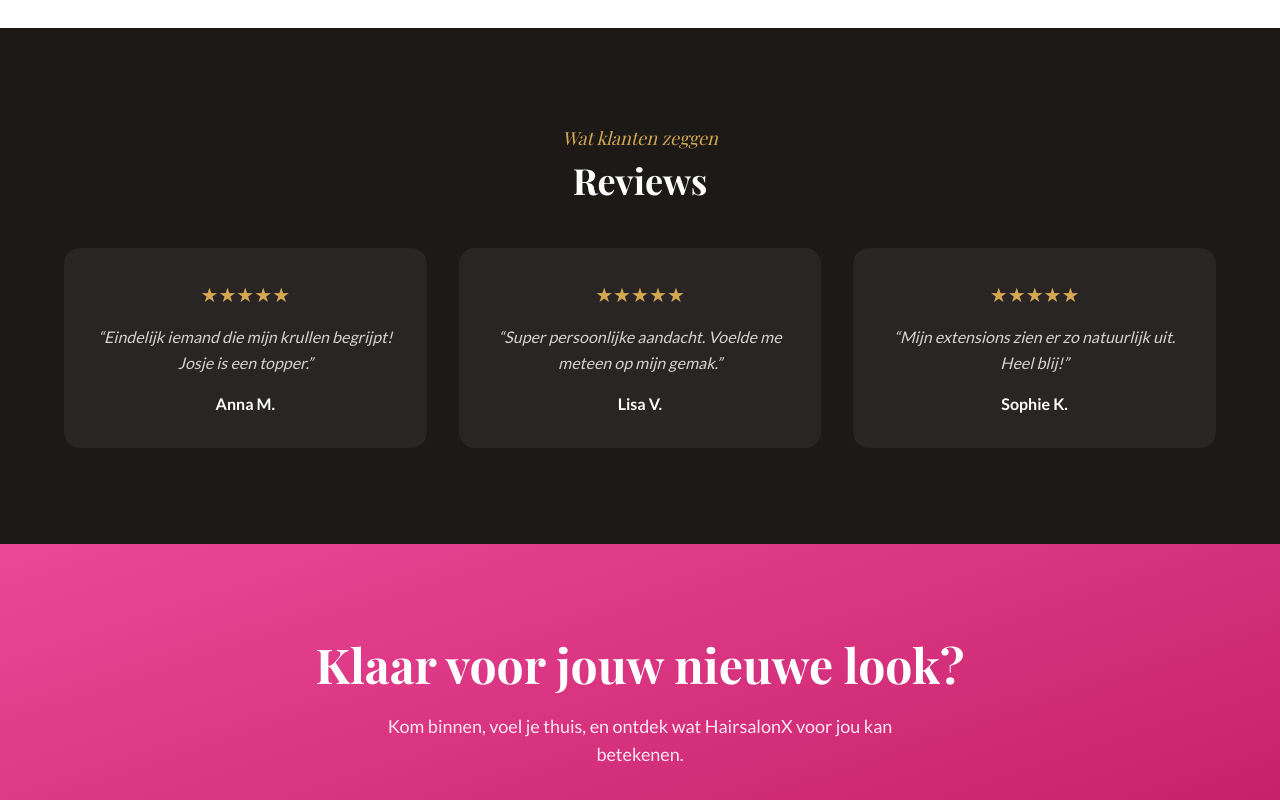
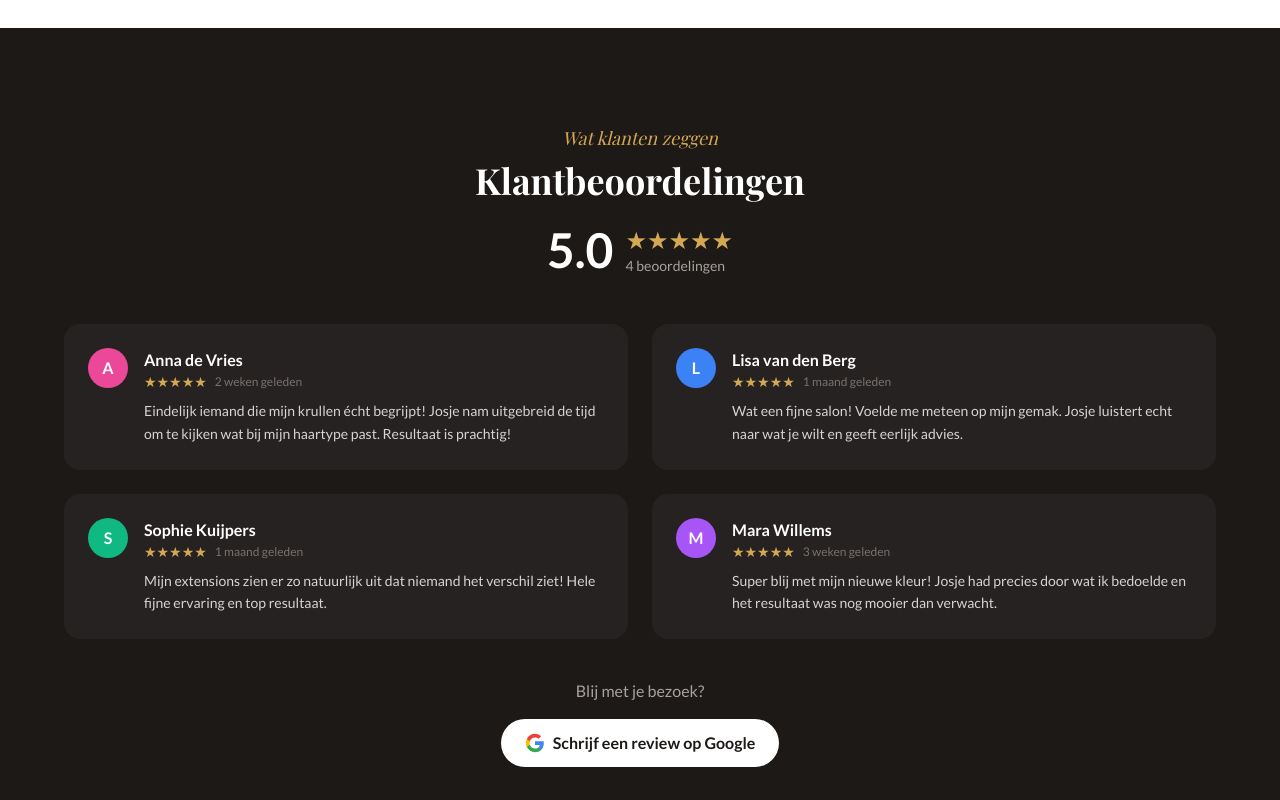
Before and after one commit to Marcus-Vu/marcus_project, a Next.js app in the folder hairsalonx/: page / in a window 1280 px wide. Shown: the part 2800-3600 px from the top of the page. Built offline with nearby package versions, Linux system fonts and the light colour scheme.

Commit message:
feat: upgrade reviews section met Google-stijl layout, avatars, rating en review CTA

```diff
--- a/hairsalonx/src/app/page.tsx
+++ b/hairsalonx/src/app/page.tsx
@@ -173,33 +173,54 @@ function ServicesPreview() {
 
 function ReviewsSection() {
   const reviews = [
-    { name: 'Anna M.', text: 'Eindelijk iemand die mijn krullen begrijpt! Josje is een topper.', stars: 5 },
-    { name: 'Lisa V.', text: 'Super persoonlijke aandacht. Voelde me meteen op mijn gemak.', stars: 5 },
-    { name: 'Sophie K.', text: 'Mijn extensions zien er zo natuurlijk uit. Heel blij!', stars: 5 },
+    { name: 'Anna de Vries', initial: 'A', color: 'bg-pink-500', text: 'Eindelijk iemand die mijn krullen écht begrijpt! Josje nam uitgebreid de tijd om te kijken wat bij mijn haartype past. Resultaat is prachtig!', stars: 5, time: '2 weken geleden' },
+    { name: 'Lisa van den Berg', initial: 'L', color: 'bg-blue-500', text: 'Wat een fijne salon! Voelde me meteen op mijn gemak. Josje luistert echt naar wat je wilt en geeft eerlijk advies.', stars: 5, time: '1 maand geleden' },
+    { name: 'Sophie Kuijpers', initial: 'S', color: 'bg-emerald-500', text: 'Mijn extensions zien er zo natuurlijk uit dat niemand het verschil ziet! Hele fijne ervaring en top resultaat.', stars: 5, time: '1 maand geleden' },
+    { name: 'Mara Willems', initial: 'M', color: 'bg-purple-500', text: 'Super blij met mijn nieuwe kleur! Josje had precies door wat ik bedoelde en het resultaat was nog mooier dan verwacht.', stars: 5, time: '3 weken geleden' },
   ]
+  const avgRating = 5.0
 
   return (
     <section className="section-padding bg-neutral-900 text-white">
-      <div className="container-narrow mx-auto text-center">
+      <div className="container-narrow mx-auto">
         <FadeInOnScroll>
-          <p className="text-gold font-display italic text-lg mb-2">Wat klanten zeggen</p>
-          <h2 className="font-display text-3xl md:text-4xl font-bold mb-12">
-            Reviews
-          </h2>
+          <div className="text-center mb-12">
+            <p className="text-gold font-display italic text-lg mb-2">Wat klanten zeggen</p>
+            <h2 className="font-display text-3xl md:text-4xl font-bold mb-6">Klantbeoordelingen</h2>
+            <div className="flex items-center justify-center gap-3">
+              <span className="text-5xl font-bold">{avgRating.toFixed(1)}</span>
+              <div className="text-left">
+                <div className="text-gold text-2xl">★★★★★</div>
+                <p className="text-neutral-400 text-sm">{reviews.length} beoordelingen</p>
+              </div>
+            </div>
+          </div>
         </FadeInOnScroll>
-        <div className="grid grid-cols-1 md:grid-cols-3 gap-8">
+        <div className="grid grid-cols-1 md:grid-cols-2 gap-6">
           {reviews.map((review, index) => (
-            <FadeInOnScroll key={review.name} delay={index * 150}>
-              <div className="bg-neutral-800 rounded-2xl p-8 hover-lift h-full">
-                <div className="text-gold text-xl mb-4">
-                  {'★'.repeat(review.stars)}
+            <FadeInOnScroll key={review.name} delay={index * 100}>
+              <div className="bg-neutral-800/80 rounded-2xl p-6 hover-lift">
+                <div className="flex items-start gap-4">
+                  <div className={`${review.color} w-10 h-10 rounded-full flex items-center justify-center font-bold flex-shrink-0`}>{review.initial}</div>
+                  <div className="flex-1">
+                    <p className="font-semibold">{review.name}</p>
+                    <div className="flex items-center gap-2 mb-2"><span className="text-gold text-sm">{'★'.repeat(review.stars)}</span><span className="text-neutral-500 text-xs">{review.time}</span></div>
+                    <p className="text-neutral-300 text-sm leading-relaxed">{review.text}</p>
+                  </div>
                 </div>
-                <p className="text-neutral-300 italic mb-4 leading-relaxed">&ldquo;{review.text}&rdquo;</p>
-                <p className="font-semibold text-white">{review.name}</p>
               </div>
             </FadeInOnScroll>
           ))}
         </div>
+        <FadeInOnScroll delay={400}>
+          <div className="text-center mt-10">
+            <p className="text-neutral-400 mb-4">Blij met je bezoek?</p>
+            <a href="https://g.page/r/hairsalonx-roermond/review" target="_blank" rel="noopener noreferrer" className="inline-flex items-center gap-2 bg-white text-neutral-900 font-semibold py-3 px-6 rounded-full hover:bg-neutral-100 transition-colors">
+              <svg className="w-5 h-5" viewBox="0 0 24 24"><path d="M22.56 12.25c0-.78-.07-1.53-.2-2.25H12v4.26h5.92a5.06 5.06 0 01-2.2 3.32v2.77h3.57c2.08-1.92 3.28-4.74 3.28-8.1z" fill="#4285F4"/><path d="M12 23c2.97 0 5.46-.98 7.28-2.66l-3.57-2.77c-.98.66-2.23 1.06-3.71 1.06-2.86 0-5.29-1.93-6.16-4.53H2.18v2.84C3.99 20.53 7.7 23 12 23z" fill="#34A853"/><path d="M5.84 14.09c-.22-.66-.35-1.36-.35-2.09s.13-1.43.35-2.09V7.07H2.18C1.43 8.55 1 10.22 1 12s.43 3.45 1.18 4.93l2.85-2.22.81-.62z" fill="#FBBC05"/><path d="M12 5.38c1.62 0 3.06.56 4.21 1.64l3.15-3.15C17.45 2.09 14.97 1 12 1 7.7 1 3.99 3.47 2.18 7.07l3.66 2.84c.87-2.6 3.3-4.53 6.16-4.53z" fill="#EA4335"/></svg>
+              Schrijf een review op Google
+            </a>
+          </div>
+        </FadeInOnScroll>
       </div>
     </section>
   )
```
